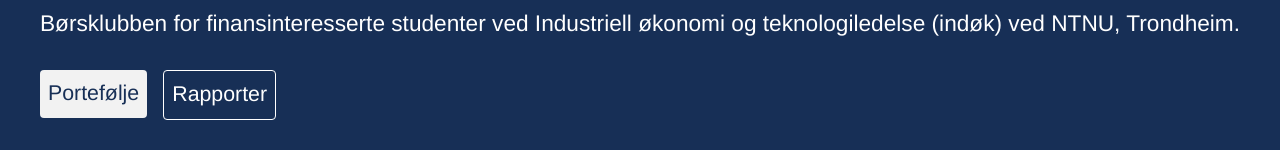
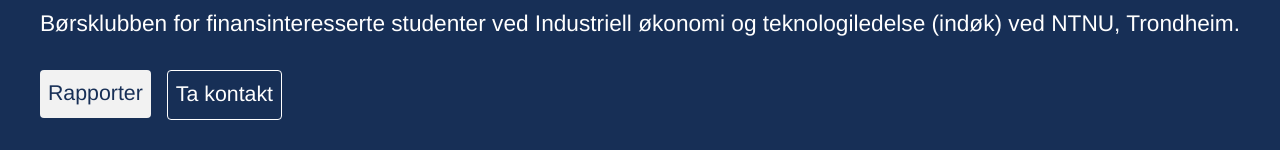
Before and after one commit to indokfinans/nettside, a React (Create React App) app in the folder frontend/: page /home in a window 1280 px wide. Shown: the part 260-410 px from the top of the page. Built offline with nearby package versions, Linux system fonts and the light colour scheme; no server answers.

Commit message:
remove the "portefølje" thing, because not working currently

```diff
--- a/frontend/src/components/MainPageLanding.tsx
+++ b/frontend/src/components/MainPageLanding.tsx
@@ -53,6 +53,7 @@
               Børsklubben for finansinteresserte studenter ved Industriell
               økonomi og teknologiledelse (indøk) ved NTNU, Trondheim.
             </Typography>
+            {/* portefølje currently not working
             <Stack direction="row" spacing={2}>
               <CustomLink id="/portfolio">
                 <ButtonBase>
@@ -80,6 +81,39 @@
                   >
                     <Typography variant="body1" sx={{ color: "#ffffff" }}>
                       Rapporter
+                    </Typography>
+                  </Box>
+                </ButtonBase>
+              </CustomLink>
+            </Stack>
+            */}
+            <Stack direction="row" spacing={2}>
+              <CustomLink id="publications">
+                <ButtonBase>
+                  <Box
+                    sx={{
+                      bgcolor: "secondary.main",
+                      color: "primary.main",
+                      p: 1,
+                      borderRadius: 1,
+                    }}
+                  >
+                    <Typography variant="body1">Rapporter</Typography>
+                  </Box>
+                </ButtonBase>
+              </CustomLink>
+              <CustomLink id="contact">
+                <ButtonBase>
+                  <Box
+                    sx={{
+                      border: "1px solid",
+                      borderColor: "#ffffff",
+                      p: 1,
+                      borderRadius: 1,
+                    }}
+                  >
+                    <Typography variant="body1" sx={{ color: "#ffffff" }}>
+                      Ta kontakt
                     </Typography>
                   </Box>
                 </ButtonBase>
--- a/frontend/src/components/Navbar.tsx
+++ b/frontend/src/components/Navbar.tsx
@@ -89,11 +89,12 @@
             <ListItemText primary="Om oss" />
           </CustomLink>
         </ListItem>
+        {/* portefølje currently not working
         <ListItem button>
           <CustomLink id="/portfolio" onClick={handleDrawerToggle}>
             <ListItemText primary="Portefølje" />
           </CustomLink>
-        </ListItem>
+        </ListItem> */}
         <ListItem button>
           <CustomLink id="board" onClick={handleDrawerToggle}>
             <ListItemText primary="Styret" />
@@ -178,13 +179,14 @@
                     </Box>
                   </ButtonBase>
                 </CustomLink>
+                {/* portefølje currently not working
                 <CustomLink id="/portfolio">
                   <ButtonBase>
                     <Box sx={{ color: "secondary.main" }}>
                       <Typography variant="h6">Portefølje</Typography>
                     </Box>
                   </ButtonBase>
-                </CustomLink>
+                </CustomLink> */}
                 <CustomLink id="board">
                   <ButtonBase>
                     <Box sx={{ color: "inherit" }}>
```
